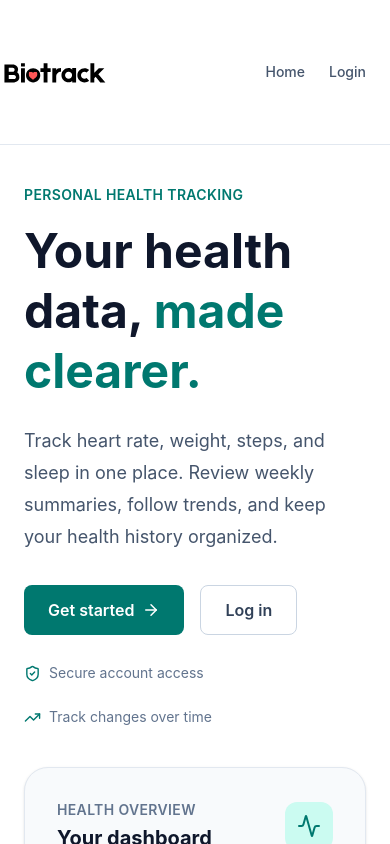
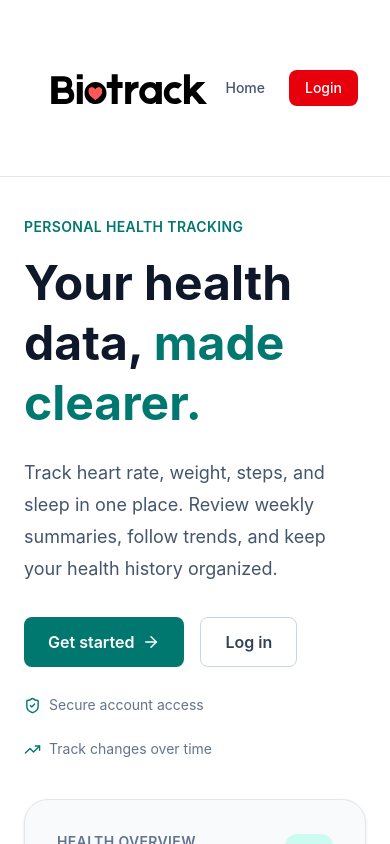
Before and after one commit to Mars-shah/BioTrack, a React (Vite) app in the folder client/: page / in a window 390 px wide. Shown: the top 844 px of the page. Built offline with nearby package versions, Linux system fonts and the light colour scheme; no server answers.

Commit message:
Fixing logo placement

```diff
--- a/client/src/components/Navbar.tsx
+++ b/client/src/components/Navbar.tsx
@@ -15,19 +15,19 @@ function Navbar() {
 
   return (
     <nav className="border-b border-slate-200 bg-white">
-      <div className="mx-auto flex max-w-6xl items-center justify-between px-6 py-4">
+      <div className="mx-auto flex max-w-6xl items-center justify-between px-8 py-4 lg:px-6">
         <Link to="/" className="flex items-center">
           <img
             src={logo}
             alt="BioTrack"
-            className="-ml-8 h-28 w-auto"
+            className="h-36 w-auto lg:-ml-8"
           />
         </Link>
 
         <div className="flex items-center gap-6">
           <Link
             to="/"
-            className="text-sm font-medium text-slate-600 hover:text-red-600"
+            className="text-sm font-medium text-slate-600 transition hover:text-red-600"
           >
             Home
           </Link>
@@ -36,7 +36,7 @@ function Navbar() {
             <>
               <Link
                 to="/dashboard"
-                className="text-sm font-medium text-slate-600 hover:text-red-600"
+                className="text-sm font-medium text-slate-600 transition hover:text-red-600"
               >
                 Dashboard
               </Link>
@@ -44,20 +44,18 @@ function Navbar() {
               <button
                 type="button"
                 onClick={handleLogout}
-                className="rounded-lg bg-red-600 px-4 py-2 text-sm font-medium text-white hover:bg-red-700"
+                className="rounded-lg bg-red-600 px-4 py-2 text-sm font-medium text-white transition hover:bg-red-700"
               >
                 Logout
               </button>
             </>
           ) : (
-            <>
-              <Link
-                to="/login"
-                className="text-sm font-medium text-slate-600 hover:text-red-600"
-              >
-                Login
-              </Link>
-            </>
+            <Link
+              to="/login"
+              className="rounded-lg bg-red-600 px-4 py-2 text-sm font-medium text-white transition hover:bg-red-700"
+            >
+              Login
+            </Link>
           )}
         </div>
       </div>
```
